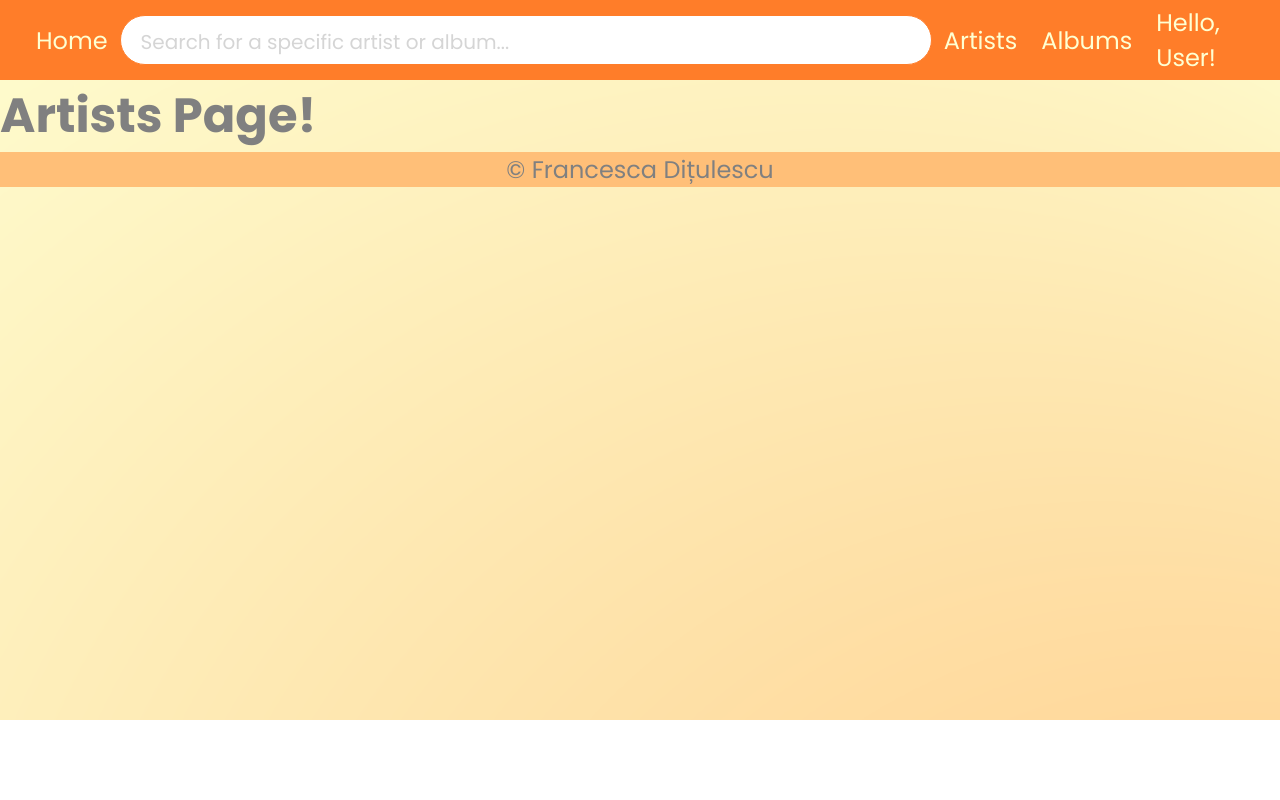
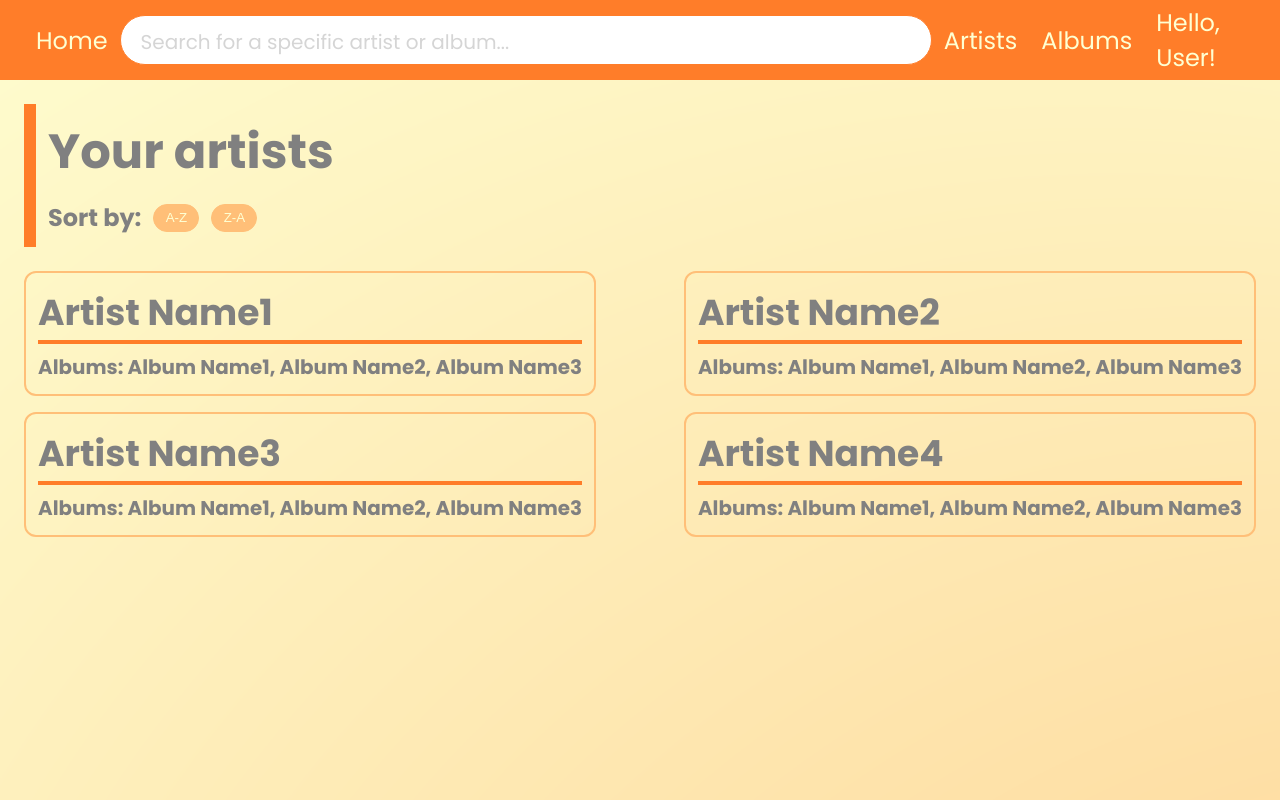
Before and after one commit to franci-andreea/music-digital-library-assesment, a React (Vite) app: page /artists in a window 1280 px wide. Shown: the top 800 px of the page. Built offline with nearby package versions, Linux system fonts and the light colour scheme.

Commit message:
finish Artists Page layout

```diff
--- /dev/null
+++ b/src/components/artists_list/ArtistsList.jsx
@@ -0,0 +1,31 @@
+import './ArtistsList.scss'
+
+export default function ArtistsList() {
+    return(
+        <div id="artists-list">
+            <div className="artist-bubble">
+                <h2>Artist Name1</h2>
+                <hr id="line"/>
+                <h5>Albums: Album Name1, Album Name2, Album Name3</h5>
+            </div>
+
+            <div className="artist-bubble">
+                <h2>Artist Name2</h2>
+                <hr id="line"/>
+                <h5>Albums: Album Name1, Album Name2, Album Name3</h5>
+            </div>
+
+            <div className="artist-bubble">
+                <h2>Artist Name3</h2>
+                <hr id="line"/>
+                <h5>Albums: Album Name1, Album Name2, Album Name3</h5>
+            </div>
+
+            <div className="artist-bubble">
+                <h2>Artist Name4</h2>
+                <hr id="line"/>
+                <h5>Albums: Album Name1, Album Name2, Album Name3</h5>
+            </div>
+        </div>
+    )
+}
--- /dev/null
+++ b/src/components/artists_list/ArtistsList.scss
@@ -0,0 +1,20 @@
+@import '../../scss/colors.scss';
+
+#artists-list {
+    display: flex;
+    flex-wrap: wrap;
+    justify-content: space-between;
+    padding-top: 24px;
+    gap: 16px;
+}
+
+.artist-bubble {
+    border: solid 2px $light-orange;
+    border-radius: 12px;
+    padding: 12px;
+}
+
+#line {
+    border: 2px solid $orange;
+    margin-bottom: 8px;
+}
--- a/src/main.jsx
+++ b/src/main.jsx
@@ -6,8 +6,8 @@ import {
   RouterProvider,
 } from "react-router-dom"
 import './index.scss'
-import AlbumsPage from './pages/AlbumsPage.jsx'
-import ArtistsPage from './pages/ArtistsPage.jsx'
+import AlbumsPage from './pages/albums/AlbumsPage.jsx'
+import ArtistsPage from './pages/artists/ArtistsPage.jsx'
 
 const router = createBrowserRouter([
   {
--- a/src/pages/ArtistsPage.jsx
+++ /dev/null
@@ -1,12 +0,0 @@
-import Footer from "../components/footer/Footer";
-import Header from "../components/header/Header";
-
-export default function ArtistsPage() {
-    return (
-        <div>
-            <Header />
-            <h1>Artists Page!</h1>
-            <Footer />
-        </div>
-    )
-}
--- a/src/pages/AlbumsPage.jsx
+++ b/src/pages/albums/AlbumsPage.jsx
@@ -1,5 +1,5 @@
-import Footer from "../components/footer/Footer";
-import Header from "../components/header/Header";
+import Footer from "../../components/footer/Footer";
+import Header from "../../components/header/Header";
 
 export default function AlbumsPage() {
     return(
--- /dev/null
+++ b/src/pages/artists/ArtistsPage.jsx
@@ -0,0 +1,27 @@
+import ArtistsList from "../../components/artists_list/ArtistsList";
+import Footer from "../../components/footer/Footer";
+import Header from "../../components/header/Header";
+import './ArtistsPage.scss'
+
+export default function ArtistsPage() {
+    return (
+        <div>
+            <Header />
+
+            <div id="artists-wrapper">
+                <div id="title-section">
+                    <h1>Your artists</h1>
+                    <div id="sorting-section">
+                        <h4>Sort by: </h4>
+                        <button id="sort-az-button">A-Z</button>
+                        <button id="sort-za-button">Z-A</button>
+                    </div>
+                </div>
+
+                <ArtistsList />
+            </div>
+
+            <Footer />
+        </div>
+    )
+}
--- /dev/null
+++ b/src/pages/artists/ArtistsPage.scss
@@ -0,0 +1,36 @@
+@import '../../scss/colors.scss';
+
+#artists-wrapper {
+    height: 100vh;
+    padding: 24px;
+}
+
+#title-section {
+    display: flex;
+    flex-direction: column;
+    padding: 12px;
+    gap: 12px;
+    border-left: solid 12px $orange;
+}
+
+#sorting-section {
+    display: flex;
+    flex-direction: row;
+    align-items: center;
+    justify-content: flex-start;
+    gap: 12px;
+}
+
+#sort-az-button,
+#sort-za-button {
+    border-radius: 16px;
+    border: solid 1px $light-orange;
+    background-color: $light-orange;
+    color: $light-yellow;
+    height: 28px;
+    width: 46px;
+
+    &:hover {
+        cursor: pointer;
+    }
+}
```
Also changed, not shown: src/pages/albums/AlbumsPage.scss (added).
